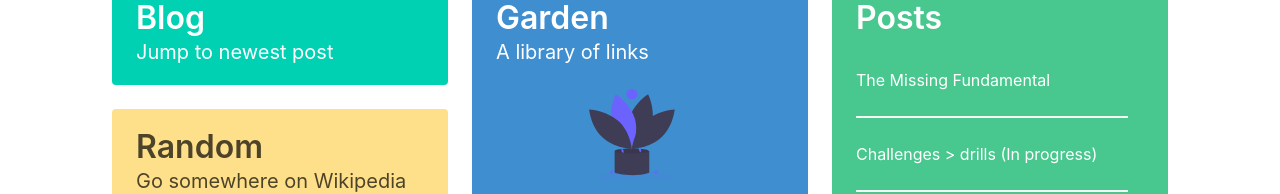
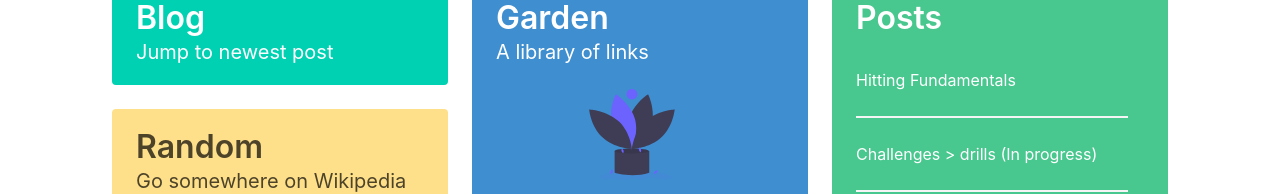
Before and after one commit to eli1797/Learning_Vue, a Vue app in the folder blog/: page / in a window 1280 px wide. Shown: the part 413-607 px from the top of the page. Built offline with nearby package versions, Linux system fonts and the light colour scheme.

Commit message:
correct article title

```diff
--- a/blog/src/views/Home.vue
+++ b/blog/src/views/Home.vue
@@ -50,7 +50,7 @@
             <div class="content">
               <p class="title">Posts</p>
               <div class="content">
-                <router-link style="text-decoration: none;" :to="{ name: 'Blog', hash: '#fundamentals'}">The Missing Fundamental</router-link>
+                <router-link style="text-decoration: none;" :to="{ name: 'Blog', hash: '#fundamentals'}">Hitting Fundamentals</router-link>
                 <hr>
                 <p>Challenges > drills (In progress)</p>
                 <hr>
```
